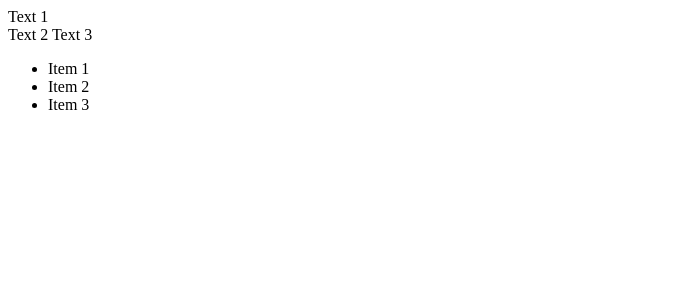
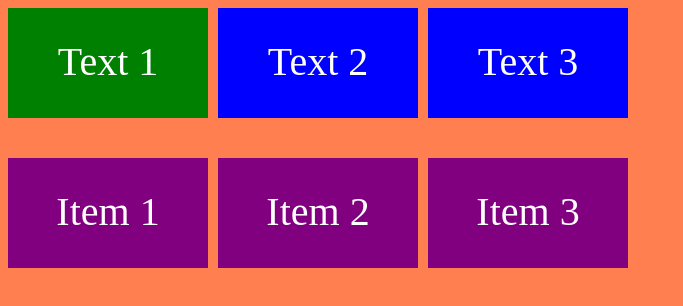
Before and after one commit to AlbertoParente/study-web-javaScript, a plain HTML site: page activity-js/css/display.html in a window 1280 px wide. Shown: the whole page, without its empty margins (0-683 px from the left). Drawn offline with Linux system fonts and the light colour scheme.

Commit message:
Adding the display concept in CSS

```diff
--- a/activity-js/css/display.html
+++ b/activity-js/css/display.html
@@ -5,6 +5,38 @@
     <meta charset="UTF-8">
     <title>Display</title>
     <style>
+        body {
+            font-size: 40px;
+            color: white;
+            background-color: coral;
+        }
+
+        ul {
+            padding: 0;
+        }
+
+        div {
+            background-color: green;
+        }
+
+        span {
+            background-color: blue;
+        }
+
+        li {
+            background-color: purple;
+        }
+
+        div, span, li {
+            width: 50%;
+            width: 200px;
+            height: 80px;
+            padding-top: 30px;
+            text-align: center;
+            display: block;
+            display: inline;
+            display: inline-block;
+        }
     </style>
 </head>
 
```
Also changed, not shown: activity-js/css/margin.html (added, +45 -0 lines).
